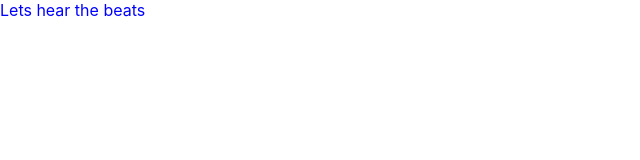
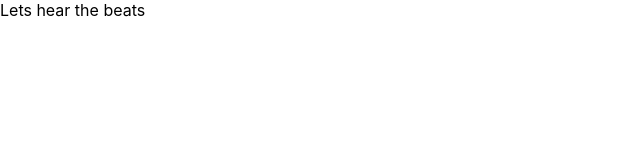
Before and after one commit to castillocarlosr/ReactMetronome, a React (Create React App) app in the folder crc-metronome-app/: page / in a window 1280 px wide. Shown: the top 160 px of the page, without its empty margins (0-640 px from the left). Built offline with nearby package versions, Linux system fonts and the light colour scheme.

Commit message:
still testing

```diff
--- a/crc-metronome-app/src/metronome.css
+++ /dev/null
@@ -1,4 +0,0 @@
-body{
-    color: blue;
-    /*something colorful soon*/
-}
--- a/crc-metronome-app/src/metronome.js
+++ b/crc-metronome-app/src/metronome.js
@@ -1,5 +1,5 @@
 import React, {Component} from 'react';
-import './Metronome.css';
+import './Metronome.js';
 
 class Metronome extends Component
 {
```
